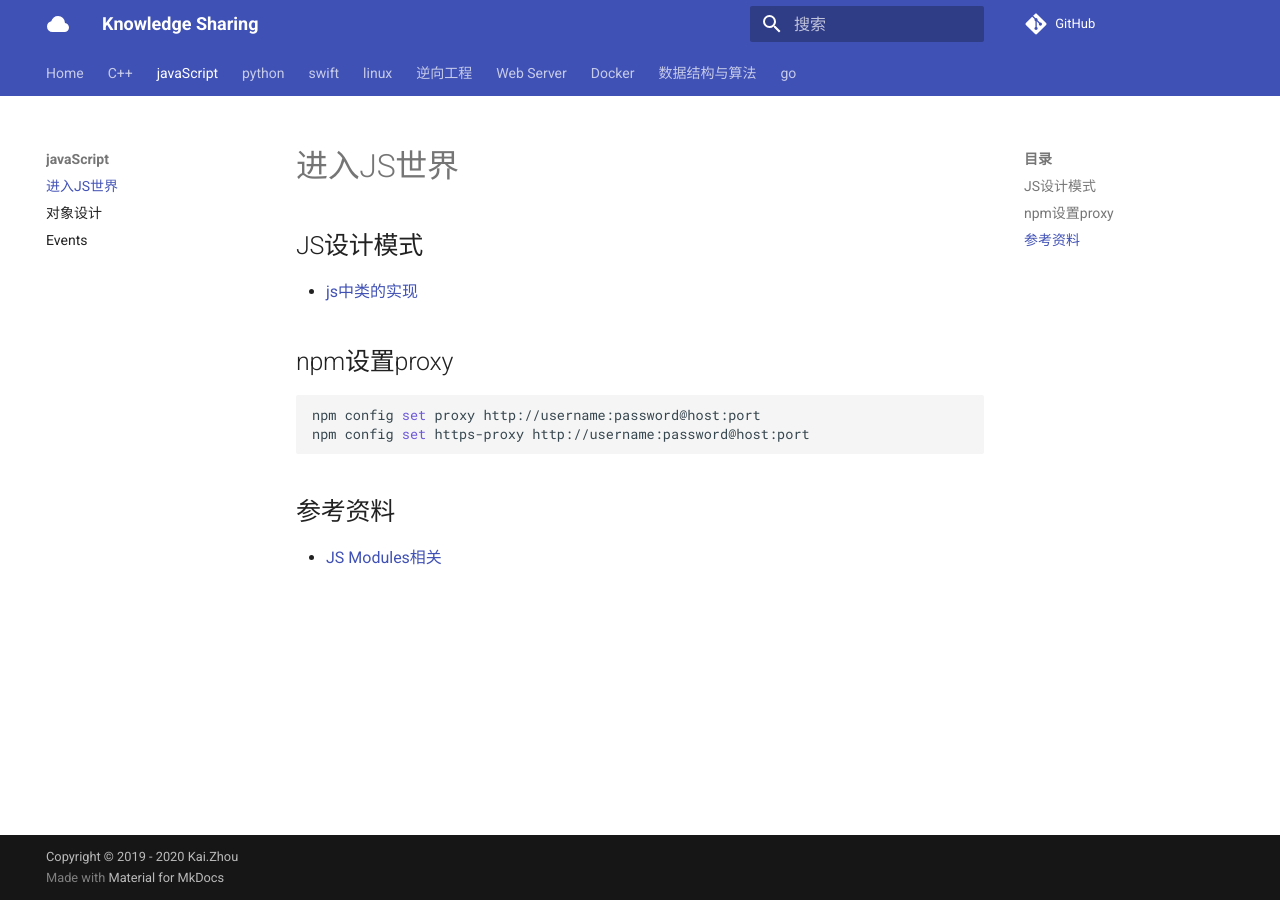
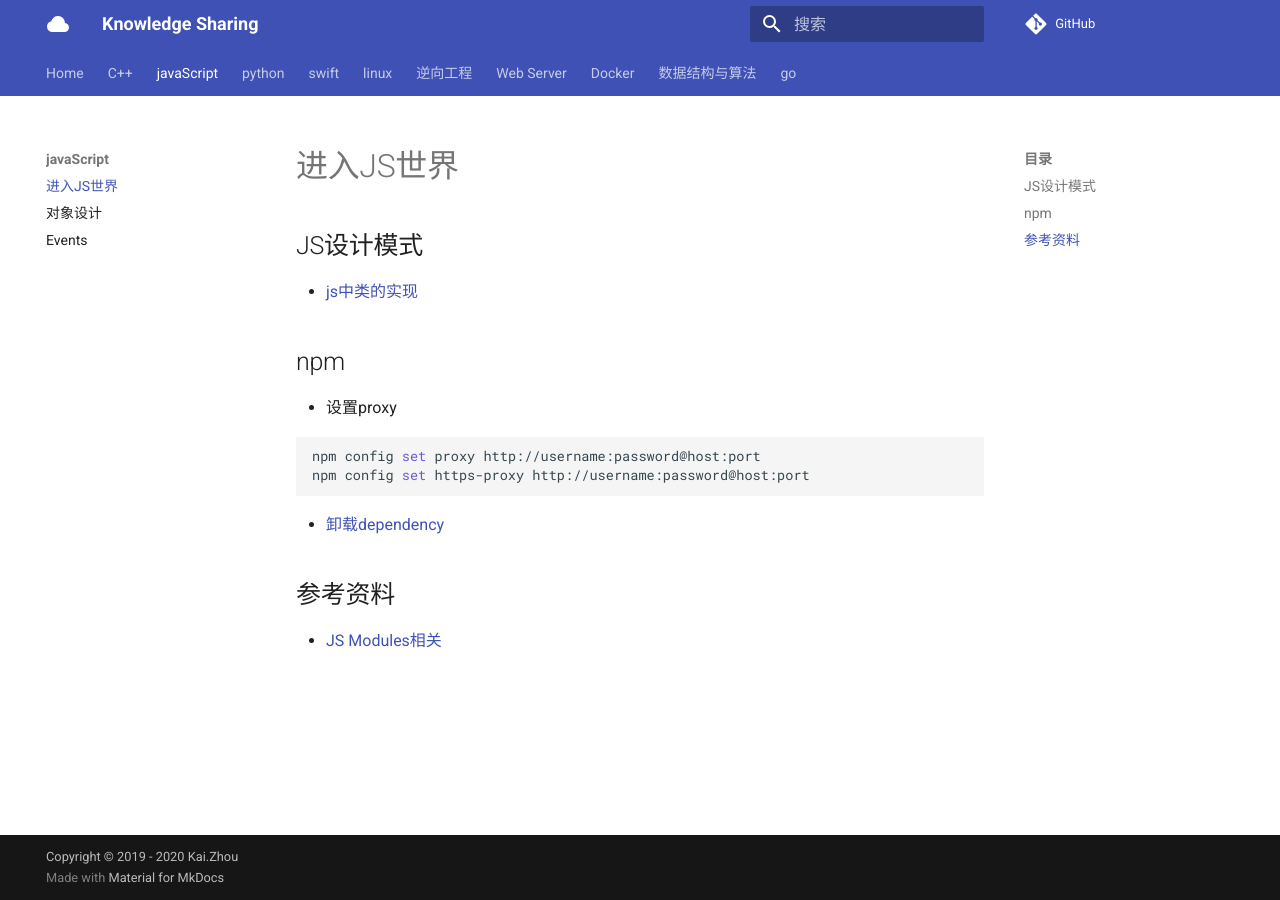
Before and after one commit to zhoukaidev/ks_blog, an MkDocs documentation site: the page built from docs/JS/README.md, in a window 1280 px wide. Built offline with MkDocs 1.6.1 and Material for MkDocs 9.7.7, drawn with Linux system fonts in a browser that asks for light colours; comment, search, counter and statistics services are not loaded.

Commit message:
Update README.md

````diff
--- a/docs/JS/README.md
+++ b/docs/JS/README.md
@@ -2,13 +2,18 @@
 
 * [js中类的实现](./ObjectOriented.md)
 
-## npm设置proxy
+## npm
+
+* 设置proxy
 
 ```sh
 npm config set proxy http://username:password@host:port
 npm config set https-proxy http://username:password@host:port
 ```
 
+* [卸载dependency](https://docs.npmjs.com/uninstalling-packages-and-dependencies)
+
+
 ## 参考资料
 
 * [JS Modules相关](https://javascript.info/modules-intro)
````
